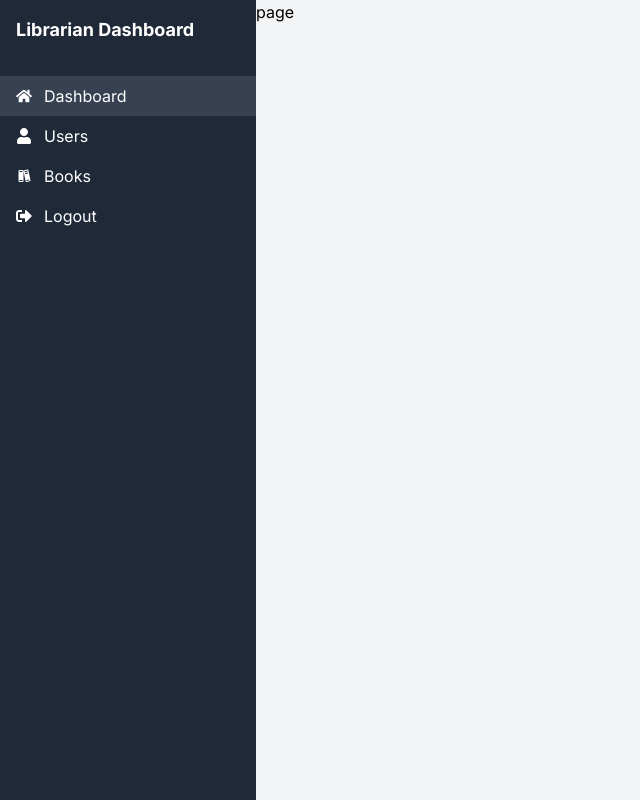
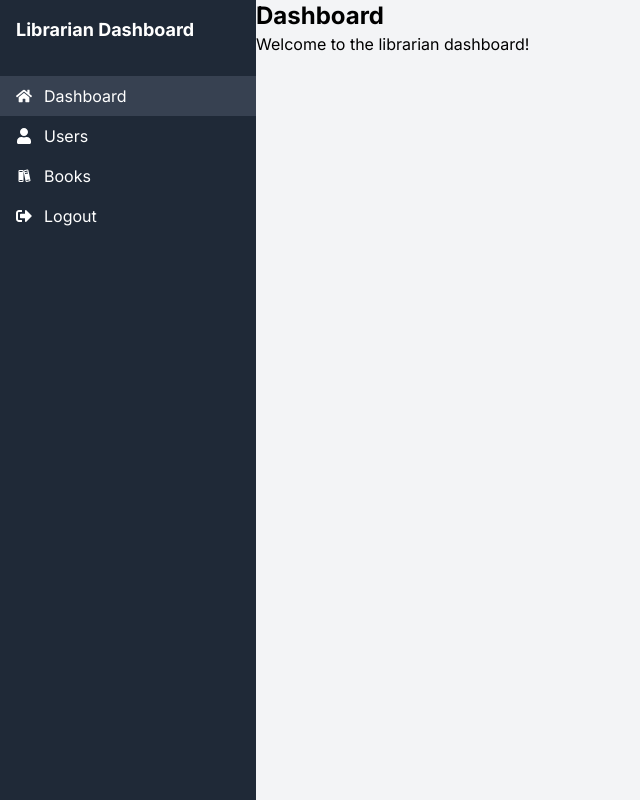
Before and after one commit to tuyishimekyrie/librarySystem-v1, a Next.js app: page /librarian in a window 1280 px wide. Shown: the whole page, without its empty margins (0-640 px from the left). Built offline with nearby package versions, Linux system fonts and the light colour scheme.

Commit message:
implement signout on the librarian dashboard

```diff
--- a/app/librarian/Sidebar.tsx
+++ b/app/librarian/Sidebar.tsx
@@ -38,7 +38,7 @@ const Sidebar = () => {
             </Link>
           </li>
           <li>
-            <span onClick={() => router.push("/api/auth/signout")}  className="flex items-center py-2 px-4 hover:bg-gray-700">
+            <span onClick={() => router.push("/api/auth/signout")}  className="flex items-center py-2 px-4 hover:bg-gray-700 hover:cursor-pointer">
               <FaSignOutAlt className="mr-3" />
               Logout
             </span>
--- a/app/librarian/page.tsx
+++ b/app/librarian/page.tsx
@@ -2,7 +2,8 @@ import React from 'react'
 
 const page = () => {
   return (
-    <div>page</div>
+    <div className='text-black'>  <h1 className="text-2xl font-bold">Dashboard</h1>
+      <p>Welcome to the librarian dashboard!</p></div>
   )
 }
 
```
